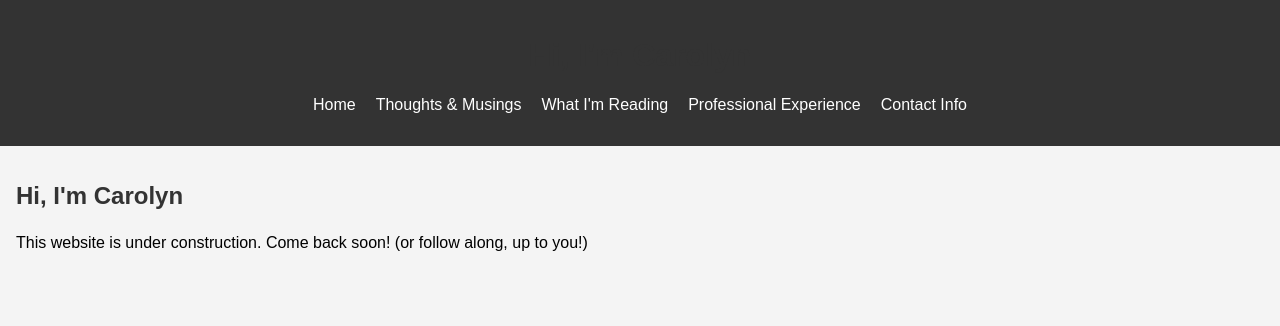
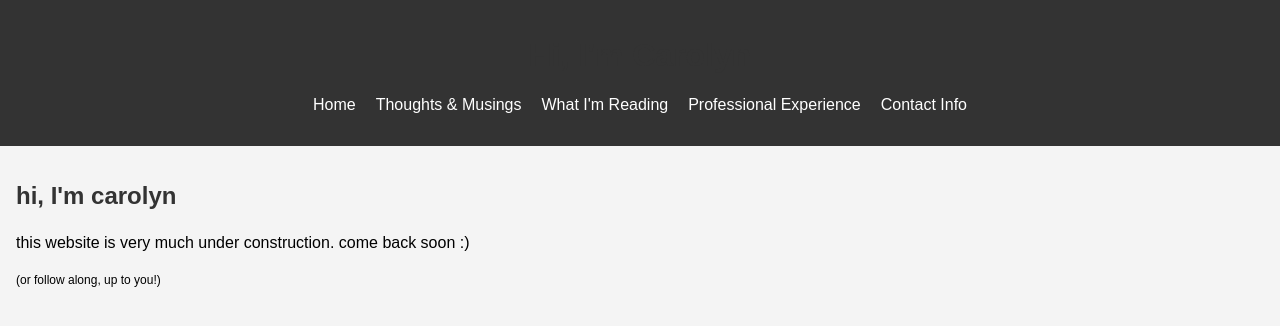
Before and after one commit to qucarolyn/qucarolyn.github.io, a React (Create React App) app: page / in a window 1280 px wide. Shown: the top 326 px of the page. Built offline with nearby package versions, Linux system fonts and the light colour scheme.

Commit message:
minor fixes

```diff
--- a/package.json
+++ b/package.json
@@ -18,8 +18,8 @@
     "build": "react-scripts build",
     "test": "react-scripts test",
     "eject": "react-scripts eject",
-    "predeploy" : "npm run build",
-    "deploy" : "gh-pages -d build"
+    "predeploy": "npm run build",
+    "deploy": "gh-pages -d build"
   },
   "eslintConfig": {
     "extends": [
--- a/src/App.js
+++ b/src/App.js
@@ -39,8 +39,10 @@ function App() {
 function Home() {
   return (
     <section>
-      <h2>Hi, I'm Carolyn</h2>
-      <p>This website is under construction. Come back soon! (or follow along, up to you!)</p>
+      <h2>hi, I'm carolyn </h2>
+      <p>this website is very much under construction. come back soon :)</p>
+      <p style={{ fontSize: '12px' }}>(or follow along, up to you!)
+      </p>
     </section>
   );
 }
```
Also changed, not shown: public/manifest.json, 1 other file (tests, documents, lock files or other folders).
